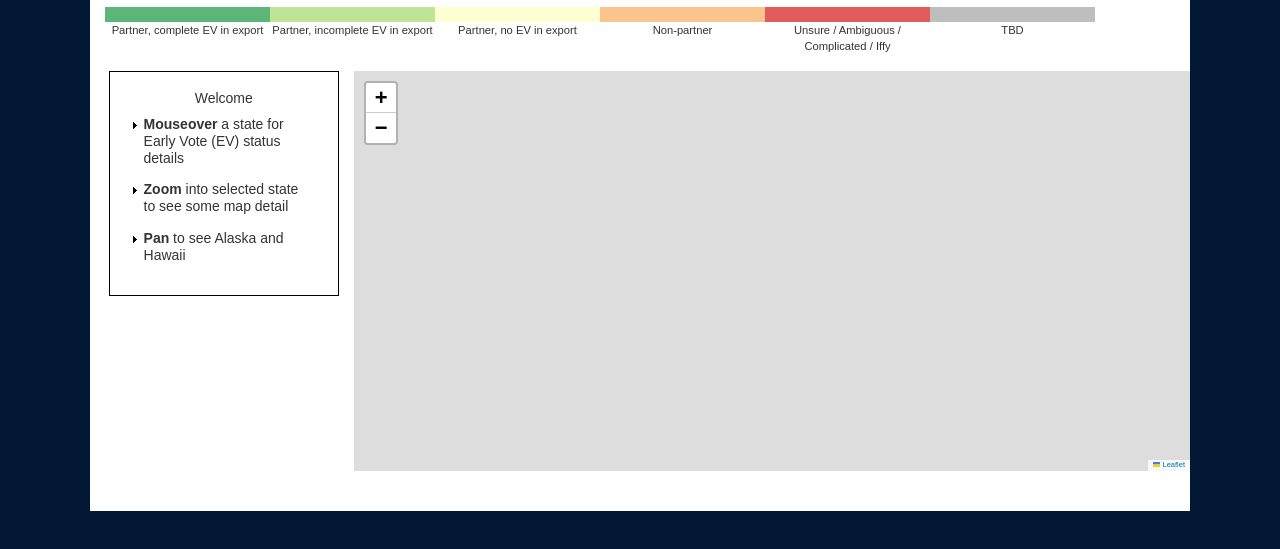
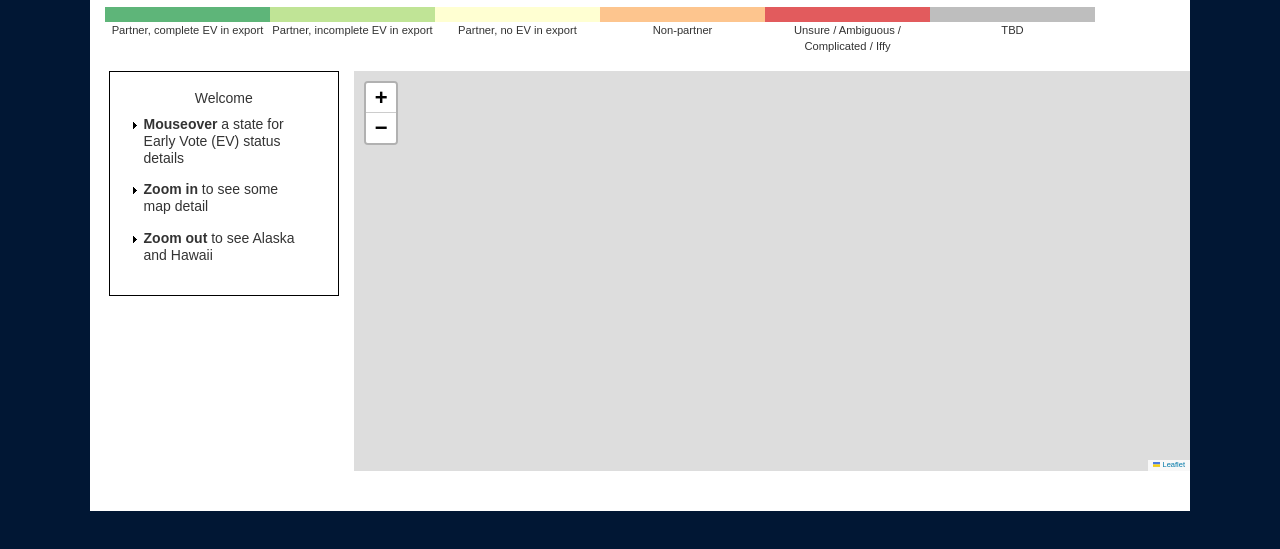
Before and after one commit to mroswell/early-vote-map, a plain HTML site: page index.html in a window 1280 px wide. Shown: the part 85-634 px from the top of the page. Drawn offline with nearby package versions, Linux system fonts and the light colour scheme; no server answers.

Commit message:
add info on how to see AK and HI

```diff
--- a/index.html
+++ b/index.html
@@ -62,8 +62,8 @@
             <ul>
               <li><strong>Mouseover</strong> a state for Early Vote (EV) status details</li>
               <!--li><strong>Click a state</strong> to freeze the info panel</li-->
-                <li><strong>Zoom</strong> into selected state to see some map detail</li>
-                <li><strong>Pan</strong> to see Alaska and Hawaii</li>
+                <li><strong>Zoom in</strong> to see some map detail</li>
+                <li><strong>Zoom out</strong> to see Alaska and Hawaii</li>
                 <!--li><strong>Click the 'x'</strong> to dismiss the info panel and re-enable mouseover function.</li-->
             </ul>
         </div>
```
